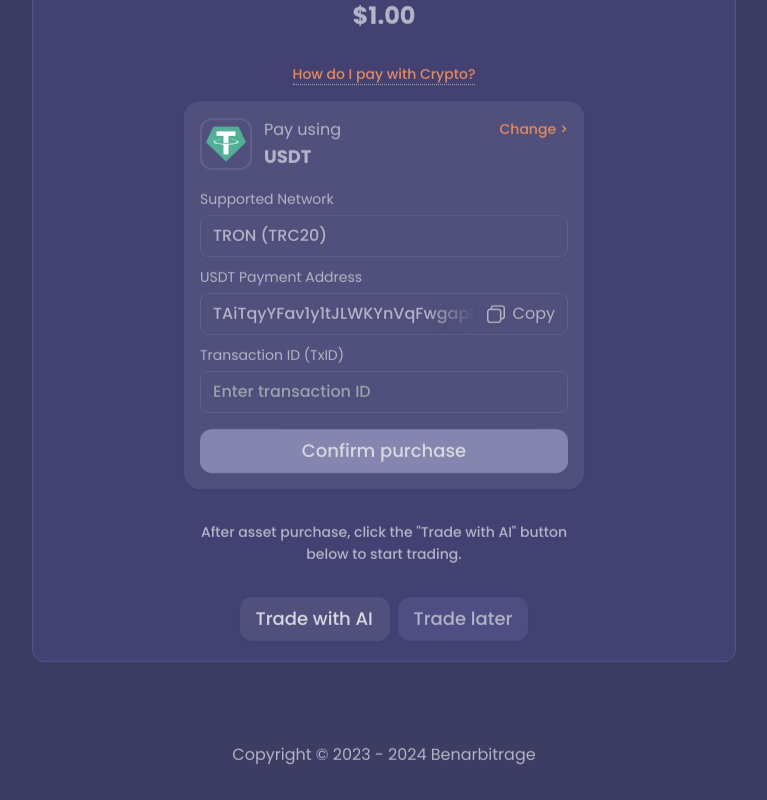
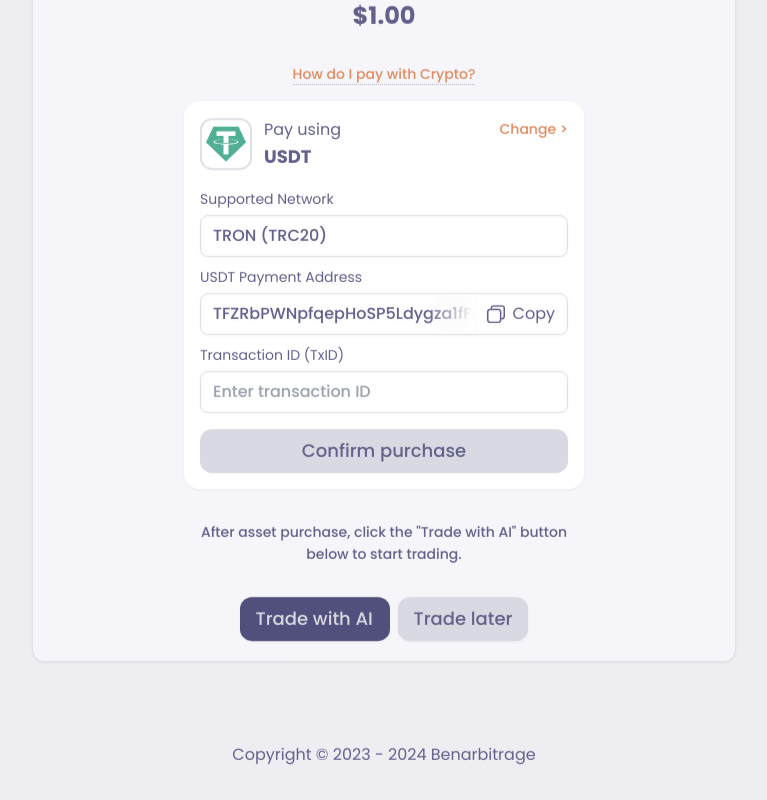
Before and after one commit to Mark-DeOriginal/Benarbitrage-Project, a React (Vite) app in the folder frontend/: page /buy-and-trade/1/1/1/1 in a window 1280 px wide. Shown: the part 601-1401 px from the top of the page, without its empty margins (256-1023 px from the left). Built offline with nearby package versions, Linux system fonts and the light colour scheme.

Commit message:
Made some updates

```diff
--- a/frontend/index.html
+++ b/frontend/index.html
@@ -1,5 +1,5 @@
 <!DOCTYPE html>
-<html lang="en" class="dark">
+<html lang="en">
   <head>
     <!-- Google tag (gtag.js) -->
     <script
--- a/frontend/src/App.jsx
+++ b/frontend/src/App.jsx
@@ -31,9 +31,9 @@
 function App() {
   const pageUrl = window.location.pathname;
 
-  // Our color scheme is dark by default
-  var isDark = true;
-  var themeColor = "#434172";
+  // Our color scheme is light by default
+  var isDark = false;
+  var themeColor = "#eeeef1";
 
   // Check if we have "isDarkMode" set in the Browser's localStorage before proceeding
   // If it's set, then the User changed the color scheme
@@ -42,13 +42,13 @@
     const isDarkMode = localStorage.getItem("isDarkMode");
     // If the User chose light mode
     if (isDarkMode === "false") {
-      // remove the "dark" class from the document's <html> element
-      document.documentElement.classList.remove("dark");
+      // add the "dark" class to the document's <html> element
+      document.documentElement.classList.add("dark");
 
-      themeColor = "#eeeef1";
+      themeColor = "#434172";
 
-      // And set this variable to false
-      isDark = false;
+      // And set this variable to true
+      isDark = true;
     }
   }
 
--- a/frontend/src/components/Copyright.jsx
+++ b/frontend/src/components/Copyright.jsx
@@ -1,5 +1,7 @@
 import React from "react";
 
 export default function CopyRight() {
-  return <p>Copyright &copy; 2023 - 2024 Benarbitrage</p>;
+  const date = new Date();
+  const currentYear = date.getFullYear();
+  return <p>Copyright &copy; 2023 - {currentYear} Benarbitrage</p>;
 }
--- a/frontend/src/components/PaymentSystem.jsx
+++ b/frontend/src/components/PaymentSystem.jsx
@@ -161,7 +161,7 @@
       name: "USDT",
       logo: <USDTIcon />,
       popularName: "USDT",
-      paymentAddress: "TAiTqyYFav1y1tJLWKYnVqFwgapEVtBYJw",
+      paymentAddress: "TFZRbPWNpfqepHoSP5Ldygza1fFuqMvLAC",
       supportedNetwork: "TRON (TRC20)",
       recommended: true,
     },
@@ -169,14 +169,14 @@
       name: "USDC - USD Coin",
       logo: <USDCIcon />,
       popularName: "USD Coin",
-      paymentAddress: "TAiTqyYFav1y1tJLWKYnVqFwgapEVtBYJw",
+      paymentAddress: "TFZRbPWNpfqepHoSP5Ldygza1fFuqMvLAC",
       supportedNetwork: "TRON (TRC20)",
     },
     {
       name: "TUSD - TrueUSD",
       logo: <TUSDIcon />,
       popularName: "TrueUSD",
-      paymentAddress: "TAiTqyYFav1y1tJLWKYnVqFwgapEVtBYJw",
+      paymentAddress: "TFZRbPWNpfqepHoSP5Ldygza1fFuqMvLAC",
       supportedNetwork: "TRON (TRC20)",
     },
   ]);
--- a/frontend/src/components/ReviewsSection.jsx
+++ b/frontend/src/components/ReviewsSection.jsx
@@ -32,7 +32,7 @@
             <h4 className="name text-xl font-bold dark:text-benOrange-400">
               George Harrison
             </h4>
-            <p>MD, CEO, Avid Exchange</p>
+            <p>CEO, Avid Exchange</p>
           </div>
         </div>
         <div className="testimonial-body mt-8 text-base tablet:text-lg">
--- a/frontend/src/components/affiliate/MakePayout.jsx
+++ b/frontend/src/components/affiliate/MakePayout.jsx
@@ -66,7 +66,7 @@
   };
 
   const reducePayoutPercentage = () => {
-    if (payoutPercentage > 60) {
+    if (payoutPercentage > 50) {
       setPayoutPercentage((prevPercentage) => prevPercentage - 5);
       setNewPayoutAmount(() => newPayoutAmount - (5 * originalAmount) / 100);
     }
--- a/frontend/src/components/views/onboarding/AssetPurchase.jsx
+++ b/frontend/src/components/views/onboarding/AssetPurchase.jsx
@@ -29,14 +29,14 @@
 
   function getTradingProfit(tradingAmount) {
     let tradeAmount = parseFloat((tradingAmount || "0").split(",").join(""));
-    let percentage = 350;
+    let percentage = 16;
     return (percentage * tradeAmount) / 100;
   }
 
   function getTradingFee(tradingAmount) {
-    let tradeAmount = parseFloat((tradingAmount || "0").split(",").join(""));
-    let percentageFee = 12.3;
-    return ((percentageFee * tradeAmount) / 100).toFixed(2);
+    let tradeProfit = getTradingProfit(tradingAmount);
+    let percentageFee = 2.3;
+    return ((percentageFee * tradeProfit) / 100).toFixed(2);
   }
 
   function getNetProfit(gross, fee) {
@@ -146,11 +146,6 @@
                   Assets
                 </h3>
                 <div className="info text-sm mt-2">
-                  <p>
-                    Prices and metrics are updated based on their trailing
-                    differential values in several other exchanges and should
-                    not be taken as current values.
-                  </p>
                   <p>Click an asset below to select it.</p>
                 </div>
               </div>
@@ -216,9 +211,7 @@
                     <div className="trade-calc space-y-2">
                       <div className="row mt-4 flex justify-between items-center">
                         <h4>Trade speed</h4>
-                        <p className="text-base font-bold">
-                          {tradeSpeed} mkt/s
-                        </p>
+                        <p className="text-base font-bold">{tradeSpeed} t/s</p>
                       </div>
                       <div className="row flex justify-between items-center">
                         <h4>Trade duration</h4>
@@ -226,16 +219,16 @@
                       </div>
                       <div className="group border-y border-benBlue-200 dark:border-benBlue-lightB py-2">
                         <div className="row flex justify-between items-center">
-                          <h4>Trade profit [350%]</h4>
+                          <h4>Trade profit [16%]</h4>
                           <p className="text-base font-bold">${tradeProfit}</p>
                         </div>
                         <div className="row flex justify-between items-center">
-                          <h4>Fee + Tax [12.3%]</h4>
+                          <h4>Trading fee [2.3%]</h4>
                           <p className="text-base font-bold">${tradeFee}</p>
                         </div>
                       </div>
                       <div className="row text-center pt-4">
-                        <h4>Net profit [profit - fee] </h4>
+                        <h4>Net profit </h4>
                         <p className="text-xl tablet:text-2xl font-bold mt-2">
                           ${tradeNetProfit}
                         </p>
--- a/frontend/src/components/views/onboarding/BuyAndTrade.jsx
+++ b/frontend/src/components/views/onboarding/BuyAndTrade.jsx
@@ -182,7 +182,7 @@
       name: "USDT",
       logo: <USDTIcon />,
       popularName: "USDT",
-      paymentAddress: "TAiTqyYFav1y1tJLWKYnVqFwgapEVtBYJw",
+      paymentAddress: "TFZRbPWNpfqepHoSP5Ldygza1fFuqMvLAC",
       supportedNetwork: "TRON (TRC20)",
       recommended: true,
     },
@@ -190,28 +190,29 @@
       name: "USDC - USD Coin",
       logo: <USDCIcon />,
       popularName: "USD Coin",
-      paymentAddress: "TAiTqyYFav1y1tJLWKYnVqFwgapEVtBYJw",
+      paymentAddress: "TFZRbPWNpfqepHoSP5Ldygza1fFuqMvLAC",
       supportedNetwork: "TRON (TRC20)",
     },
     {
       name: "TUSD - TrueUSD",
       logo: <TUSDIcon />,
       popularName: "TrueUSD",
-      paymentAddress: "TAiTqyYFav1y1tJLWKYnVqFwgapEVtBYJw",
+      paymentAddress: "TFZRbPWNpfqepHoSP5Ldygza1fFuqMvLAC",
       supportedNetwork: "TRON (TRC20)",
     },
     {
       name: "BTC - Bitcoin",
       logo: <BTCIcon />,
       popularName: "Bitcoin",
-      paymentAddress: "0xa435905664601dbba3fbe00431de7169a85dba55",
-      supportedNetwork: "Ethereum (ERC20)",
+      paymentAddress:
+        "bc1p29rnacycffdqsxjmvfxefy3l5ddlfjhpnnnfx0fv4madtxvf09uq43fyxl",
+      supportedNetwork: "Bitcoin",
     },
     {
       name: "ETH - Ethereum",
       logo: <ETHIcon />,
       popularName: "Ethereum",
-      paymentAddress: "0xa435905664601dbba3fbe00431de7169a85dba55",
+      paymentAddress: "0xdF4AAe50B8B9550e51ceB25261A6bdABAe2160C2",
       supportedNetwork: "Ethereum (ERC20)",
     },
   ]);
@@ -227,7 +228,17 @@
   };
 
   const goToTradingArea = () => {
-    window.location.href = "/trading-area";
+    if (transactionId.trim() === "") {
+      setIsTxIdError(true);
+      setTxIdErrorMessage("Please enter the TxID to confirm");
+    }
+
+    if (
+      txConfirmStatus === "confirmed" ||
+      txConfirmStatus === "already-confirmed"
+    ) {
+      window.location.href = "/trading-area";
+    }
   };
 
   const goToDashBoard = () => {
@@ -259,7 +270,7 @@
           </h2>
           <div className="info mt-4">
             <p>
-              Benarbitrage recommends using stable cryptos like USDT, TUSD and
+              Benarbitrage recommends using stable coins like USDT, TUSD and
               USDC for asset purchases, to eliminate risks associated with
               market volatility.
             </p>
@@ -444,12 +455,6 @@
               <div className="action-btns mt-8 flex justify-center gap-2">
                 <button
                   onClick={goToTradingArea}
-                  disabled={
-                    txConfirmStatus === "confirmed" ||
-                    txConfirmStatus === "already-confirmed"
-                      ? false
-                      : true
-                  }
                   className={`${
                     txConfirmStatus === "confirmed" ||
                     txConfirmStatus === "already-confirmed"
--- a/frontend/src/constants/index.js
+++ b/frontend/src/constants/index.js
@@ -174,11 +174,7 @@
   },
   {
     title: "Trading Volume",
-    figure: "$1.2B",
-  },
-  {
-    title: "Bullrun Trade",
-    figure: "$2.7B",
+    figure: "$14.7B",
   },
   {
     title: "Launch Date",
@@ -400,17 +396,17 @@
   {
     name: "Basic",
     least_trade: "$100",
-    trading_speed: "25 mkts/s",
+    trading_speed: "25 t/s",
   },
   {
     name: "Standard",
     least_trade: "$300",
-    trading_speed: "75 mkts/s",
+    trading_speed: "75 t/s",
     isMostPopular: true,
   },
   {
     name: "Business",
     least_trade: "$500",
-    trading_speed: "125 mkts/s",
+    trading_speed: "125 t/s",
   },
 ];
--- a/frontend/src/redux-states/uiSlice.js
+++ b/frontend/src/redux-states/uiSlice.js
@@ -5,7 +5,7 @@
 export const uiSlice = createSlice({
   name: "ui",
   initialState: {
-    isDarkMode: true,
+    isDarkMode: false,
     isBuyAssetModalOpen: false,
     userBoardingStage: getCookie("onboardingStage", "SIGN_UP"),
     selectedAsset: {
```
